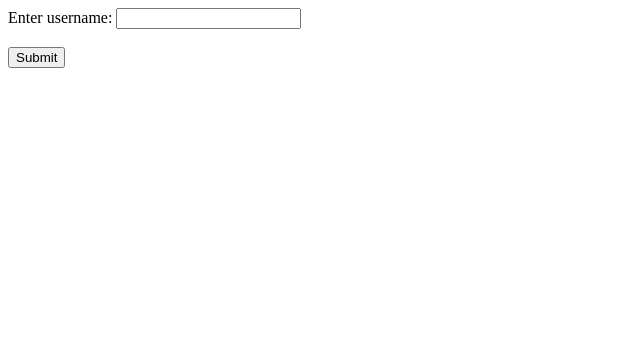
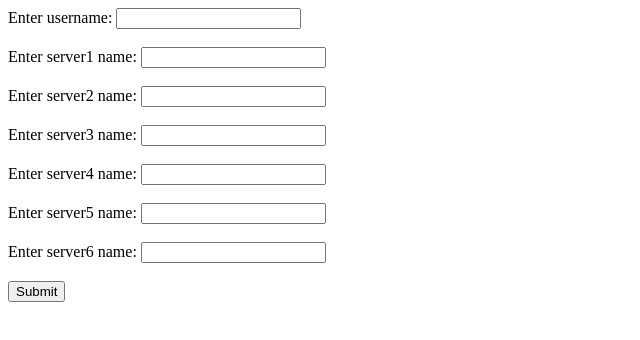
Before and after one commit to murrayb/murrayb.github.io, a plain HTML site: page kafka0.html in a window 1280 px wide. Shown: the whole page, without its empty margins (0-640 px from the left). Drawn offline with Linux system fonts and the light colour scheme.

Commit message:
Update kafka0.html

```diff
--- a/kafka0.html
+++ b/kafka0.html
@@ -1,8 +1,13 @@
 <html>
   <body>
     <form>
-    Enter username:
-     <input type="text" id="lname" name="lname"><br><br>
+    Enter username:     <input type="text" id="lname" name="lname"><br><br>
+      Enter server1 name:     <input type="text" id="lname" name="lname"><br><br>
+      Enter server2 name:     <input type="text" id="lname" name="lname"><br><br>
+      Enter server3 name:     <input type="text" id="lname" name="lname"><br><br>
+      Enter server4 name:     <input type="text" id="lname" name="lname"><br><br>
+      Enter server5 name:     <input type="text" id="lname" name="lname"><br><br>
+      Enter server6 name:     <input type="text" id="lname" name="lname"><br><br>
   <input type="submit" value="Submit">
 </form>
   </body>
```
